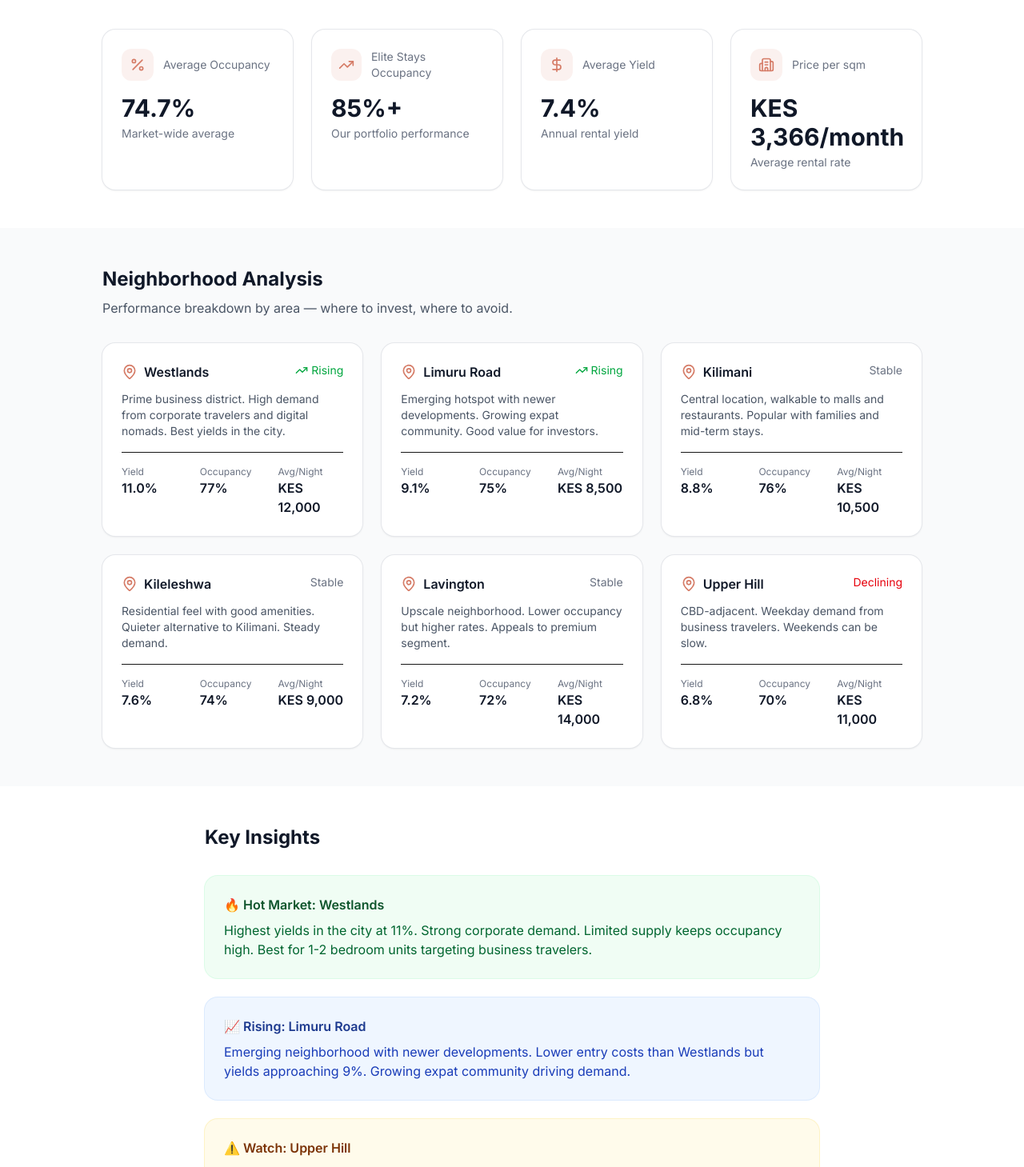
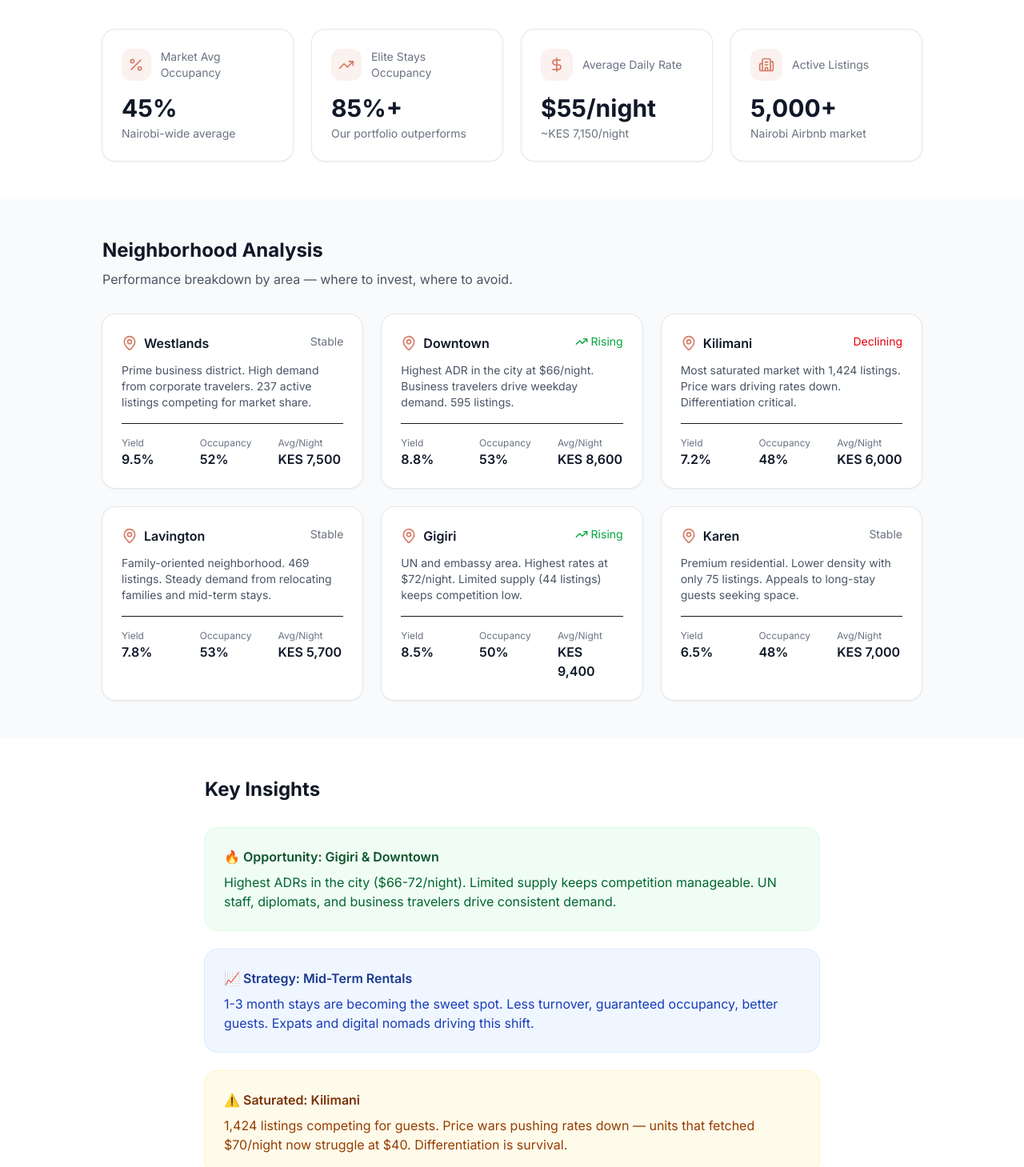
Before and after one commit to elitestaysafrica/website, a Next.js app: page /market-intel in a window 1280 px wide. Shown: the part 511-1970 px from the top of the page at 80% size. Built offline with nearby package versions, Linux system fonts and the light colour scheme.

Commit message:
Update market data with accurate research: 45% avg occupancy, neighborhood stats from Airbtics/AirDNA

```diff
--- a/src/app/market-intel/page.tsx
+++ b/src/app/market-intel/page.tsx
@@ -21,62 +21,62 @@ export const metadata = {
 
 // Free market data - visible to all
 const marketOverview = {
-  source: "Cytonn 2025 Real Estate Report",
-  lastUpdated: "January 2025",
-  averageOccupancy: "74.7%",
-  averageYield: "7.4%",
-  pricePerSqm: "KES 3,366/month",
+  source: "Airbtics, AirDNA",
+  lastUpdated: "January 2026",
+  averageOccupancy: "45%",
+  averageADR: "$55/night",
+  totalListings: "5,000+",
   eliteStaysOccupancy: "85%+",
 }
 
 const neighborhoods = [
   {
     name: "Westlands",
-    yield: "11.0%",
-    occupancy: "77%",
-    avgNightly: "KES 12,000",
-    trend: "up",
-    description: "Prime business district. High demand from corporate travelers and digital nomads. Best yields in the city.",
+    yield: "9.5%",
+    occupancy: "52%",
+    avgNightly: "KES 7,500",
+    trend: "stable",
+    description: "Prime business district. High demand from corporate travelers. 237 active listings competing for market share.",
   },
   {
-    name: "Limuru Road",
-    yield: "9.1%",
-    occupancy: "75%",
-    avgNightly: "KES 8,500",
+    name: "Downtown",
+    yield: "8.8%",
+    occupancy: "53%",
+    avgNightly: "KES 8,600",
     trend: "up",
-    description: "Emerging hotspot with newer developments. Growing expat community. Good value for investors.",
+    description: "Highest ADR in the city at $66/night. Business travelers drive weekday demand. 595 listings.",
   },
   {
     name: "Kilimani",
-    yield: "8.8%",
-    occupancy: "76%",
-    avgNightly: "KES 10,500",
-    trend: "stable",
-    description: "Central location, walkable to malls and restaurants. Popular with families and mid-term stays.",
-  },
-  {
-    name: "Kileleshwa",
-    yield: "7.6%",
-    occupancy: "74%",
-    avgNightly: "KES 9,000",
-    trend: "stable",
-    description: "Residential feel with good amenities. Quieter alternative to Kilimani. Steady demand.",
+    yield: "7.2%",
+    occupancy: "48%",
+    avgNightly: "KES 6,000",
+    trend: "down",
+    description: "Most saturated market with 1,424 listings. Price wars driving rates down. Differentiation critical.",
   },
   {
     name: "Lavington",
-    yield: "7.2%",
-    occupancy: "72%",
-    avgNightly: "KES 14,000",
+    yield: "7.8%",
+    occupancy: "53%",
+    avgNightly: "KES 5,700",
     trend: "stable",
-    description: "Upscale neighborhood. Lower occupancy but higher rates. Appeals to premium segment.",
+    description: "Family-oriented neighborhood. 469 listings. Steady demand from relocating families and mid-term stays.",
   },
   {
-    name: "Upper Hill",
-    yield: "6.8%",
-    occupancy: "70%",
-    avgNightly: "KES 11,000",
-    trend: "down",
-    description: "CBD-adjacent. Weekday demand from business travelers. Weekends can be slow.",
+    name: "Gigiri",
+    yield: "8.5%",
+    occupancy: "50%",
+    avgNightly: "KES 9,400",
+    trend: "up",
+    description: "UN and embassy area. Highest rates at $72/night. Limited supply (44 listings) keeps competition low.",
+  },
+  {
+    name: "Karen",
+    yield: "6.5%",
+    occupancy: "48%",
+    avgNightly: "KES 7,000",
+    trend: "stable",
+    description: "Premium residential. Lower density with only 75 listings. Appeals to long-stay guests seeking space.",
   },
 ]
 
@@ -84,7 +84,7 @@ const neighborhoods = [
 const premiumReports = [
   {
     title: "Nairobi STR Deep Dive Q1 2026",
-    description: "Comprehensive analysis of 1,500+ guests. Occupancy by property type, seasonal trends, pricing strategies that work.",
+    description: "Deep analysis of 5,000+ Nairobi listings. Occupancy by property type, seasonal trends, pricing strategies that work.",
     price: "KES 4,999",
     pages: 45,
     released: "January 2026",
@@ -222,27 +222,27 @@ export default function MarketIntelPage() {
             <div className="grid grid-cols-1 sm:grid-cols-2 lg:grid-cols-4 gap-6">
               <StatCard
                 icon={Percent}
-                label="Average Occupancy"
+                label="Market Avg Occupancy"
                 value={marketOverview.averageOccupancy}
-                subtext="Market-wide average"
+                subtext="Nairobi-wide average"
               />
               <StatCard
                 icon={TrendingUp}
                 label="Elite Stays Occupancy"
                 value={marketOverview.eliteStaysOccupancy}
-                subtext="Our portfolio performance"
+                subtext="Our portfolio outperforms"
               />
               <StatCard
                 icon={DollarSign}
-                label="Average Yield"
-                value={marketOverview.averageYield}
-                subtext="Annual rental yield"
+                label="Average Daily Rate"
+                value={marketOverview.averageADR}
+                subtext="~KES 7,150/night"
               />
               <StatCard
                 icon={Building2}
-                label="Price per sqm"
-                value={marketOverview.pricePerSqm}
-                subtext="Average rental rate"
+                label="Active Listings"
+                value={marketOverview.totalListings}
+                subtext="Nairobi Airbnb market"
               />
             </div>
           </div>
@@ -275,24 +275,24 @@ export default function MarketIntelPage() {
             <h2 className="text-2xl font-bold text-gray-900 mb-8">Key Insights</h2>
             <div className="space-y-6">
               <div className="rounded-2xl bg-green-50 p-6 ring-1 ring-green-100">
-                <h3 className="font-semibold text-green-900">🔥 Hot Market: Westlands</h3>
+                <h3 className="font-semibold text-green-900">🔥 Opportunity: Gigiri & Downtown</h3>
                 <p className="mt-2 text-green-800">
-                  Highest yields in the city at 11%. Strong corporate demand.
-                  Limited supply keeps occupancy high. Best for 1-2 bedroom units targeting business travelers.
+                  Highest ADRs in the city ($66-72/night). Limited supply keeps competition manageable.
+                  UN staff, diplomats, and business travelers drive consistent demand.
                 </p>
               </div>
               <div className="rounded-2xl bg-blue-50 p-6 ring-1 ring-blue-100">
-                <h3 className="font-semibold text-blue-900">📈 Rising: Limuru Road</h3>
+                <h3 className="font-semibold text-blue-900">📈 Strategy: Mid-Term Rentals</h3>
                 <p className="mt-2 text-blue-800">
-                  Emerging neighborhood with newer developments. Lower entry costs than Westlands
-                  but yields approaching 9%. Growing expat community driving demand.
+                  1-3 month stays are becoming the sweet spot. Less turnover, guaranteed occupancy,
+                  better guests. Expats and digital nomads driving this shift.
                 </p>
               </div>
               <div className="rounded-2xl bg-amber-50 p-6 ring-1 ring-amber-100">
-                <h3 className="font-semibold text-amber-900">⚠️ Watch: Upper Hill</h3>
+                <h3 className="font-semibold text-amber-900">⚠️ Saturated: Kilimani</h3>
                 <p className="mt-2 text-amber-800">
-                  Declining trend. Heavy reliance on weekday business travel.
-                  New supply coming online. Consider diversifying if heavily exposed.
+                  1,424 listings competing for guests. Price wars pushing rates down — units that
+                  fetched $70/night now struggle at $40. Differentiation is survival.
                 </p>
               </div>
             </div>
--- a/src/app/page.tsx
+++ b/src/app/page.tsx
@@ -220,27 +220,30 @@ function MarketIntelTeaser() {
               <div className="aspect-[4/3] rounded-2xl bg-gradient-to-br from-primary/20 to-primary/5 p-8">
                 <div className="h-full rounded-xl bg-white shadow-lg p-6">
                   <div className="text-sm font-medium text-gray-500">
-                    Nairobi Average Occupancy
+                    Nairobi Market Average
                   </div>
                   <div className="mt-2 text-4xl font-bold text-gray-900">
-                    74.7%
+                    45%
                   </div>
-                  <div className="mt-1 text-sm text-green-600">
+                  <div className="mt-1 text-sm text-green-600 font-semibold">
                     ↑ Elite Stays: 85%+
                   </div>
                   <div className="mt-6 space-y-3">
                     <div className="flex justify-between text-sm">
                       <span className="text-gray-600">Westlands</span>
-                      <span className="font-medium">77%</span>
+                      <span className="font-medium">52%</span>
                     </div>
                     <div className="flex justify-between text-sm">
                       <span className="text-gray-600">Kilimani</span>
-                      <span className="font-medium">76%</span>
+                      <span className="font-medium">48%</span>
                     </div>
                     <div className="flex justify-between text-sm">
-                      <span className="text-gray-600">Kileleshwa</span>
-                      <span className="font-medium">74%</span>
+                      <span className="text-gray-600">Lavington</span>
+                      <span className="font-medium">53%</span>
                     </div>
+                  </div>
+                  <div className="mt-4 pt-4 border-t text-xs text-gray-400">
+                    Source: Airbtics, AirDNA 2025
                   </div>
                 </div>
               </div>
```
